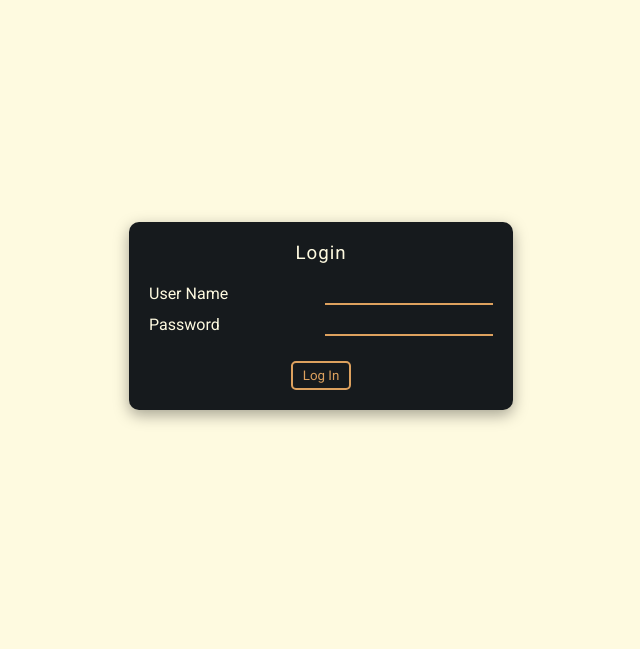
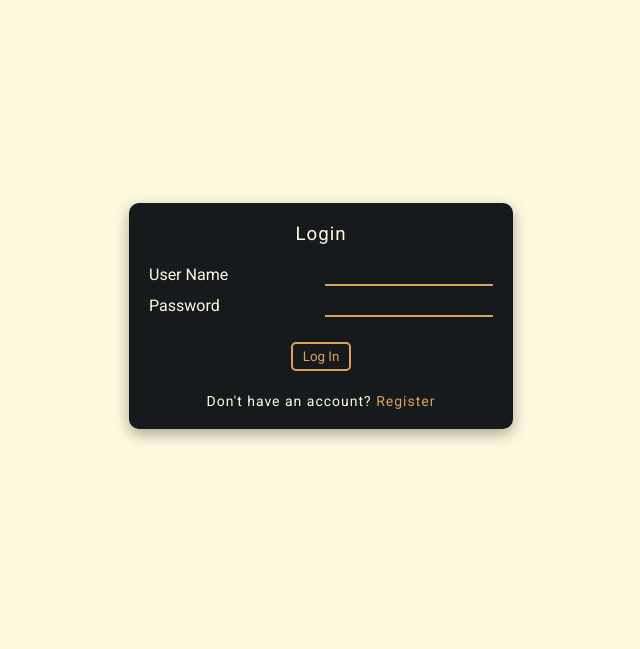
Before and after one commit to gdevakrishnan/py_agri, a Django app: page /login/ in a window 1280 px wide. Shown: the part 144-793 px from the top of the page, without its empty margins (319-959 px from the left). Run offline with Django 4.2, Linux system fonts and the light colour scheme.

Commit message:
all auth and css of user auth and about was done

```diff
--- a/agri_app/static/css/style.css
+++ b/agri_app/static/css/style.css
@@ -304,6 +304,17 @@ nav ul li:hover a {
   padding: 20px;
 }
 
+.login .container form .login_request {
+  color: var(--bg);
+  letter-spacing: 1px;
+  margin-top: 12px;
+  font-size: 14px;
+}
+
+.login .container form .login_request a {
+  color: var(--main4);
+}
+
 .login .container form .form_group {
   width: 100%;
   display: flex;
--- a/agri_app/templates/login.html
+++ b/agri_app/templates/login.html
@@ -15,6 +15,8 @@
                 {{form.password}}
             </div>
             <button type="submit">Log In</button>
+
+            <p class="login_request">Don't have an account? <a href="{% url 'signup' %}">Register</a></p>
         </form>
       </div>
 </section>
```
